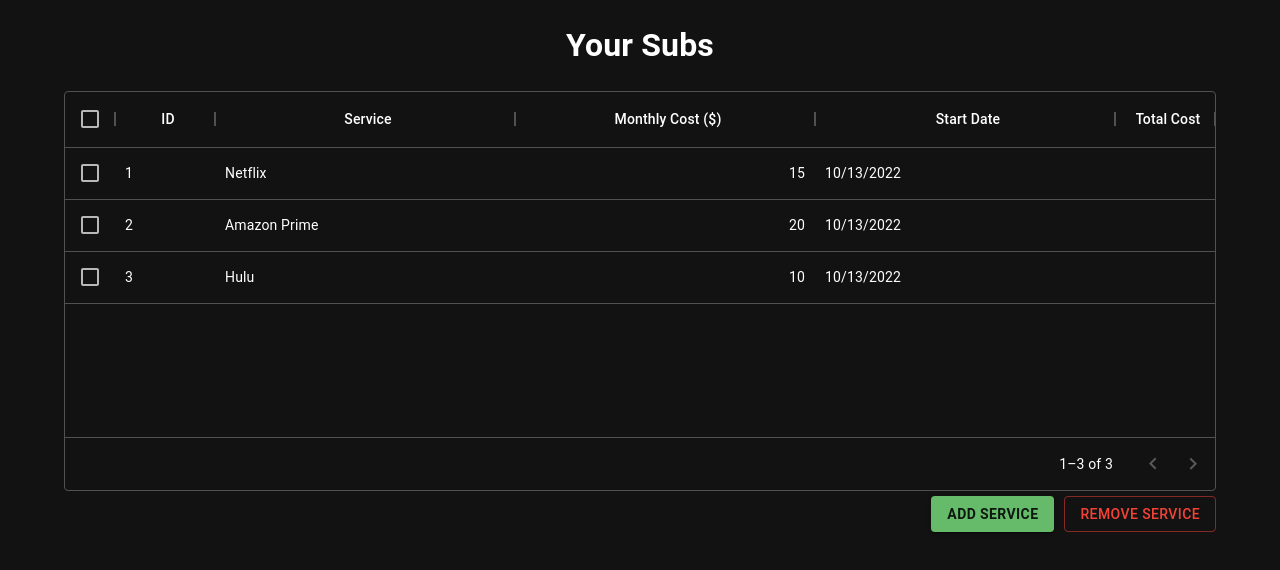
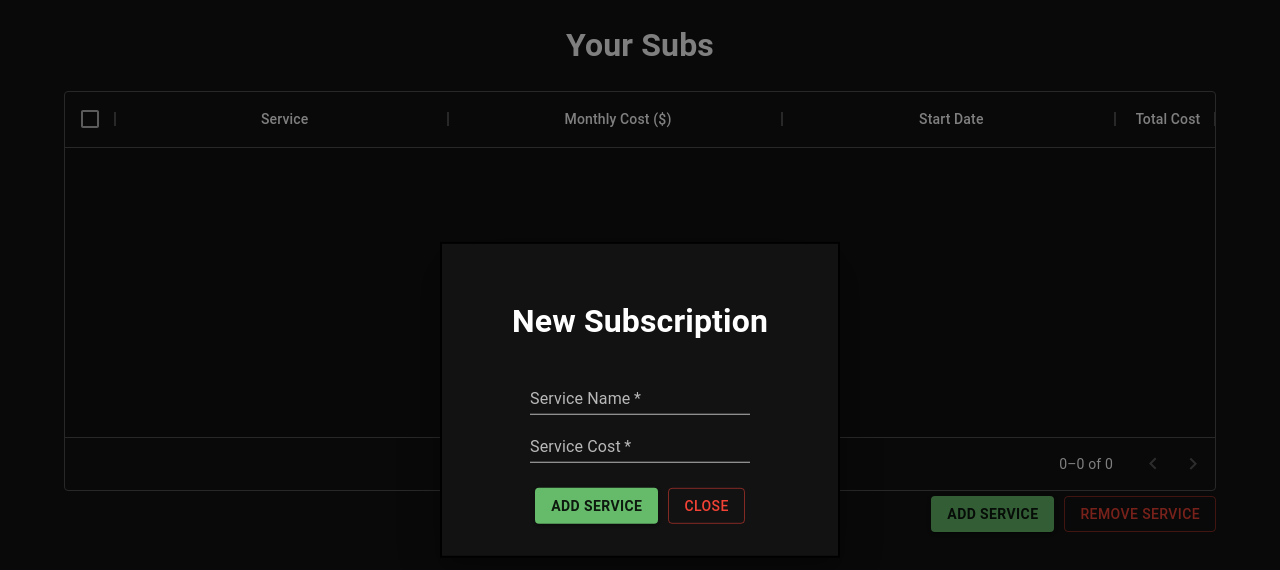
Before and after one commit to MacSuth/subtrack, a React (Create React App) app: page / in a window 1280 px wide. Both pictures are taken after a click on the button "ADD SERVICE". Shown: the top 570 px of the page. Built offline with nearby package versions, Linux system fonts and the light colour scheme.

Commit message:
Add modal, some functions, and more

```diff
--- a/src/ServiceTable.js
+++ b/src/ServiceTable.js
@@ -1,73 +1,86 @@
-import { useState } from "react"
+import { useState } from "react";
 import { DataGrid } from "@mui/x-data-grid";
 import { Box } from "@mui/system";
-import { Button } from "@mui/material";
+import { Button, Modal, TextField } from "@mui/material";
 
-
-export default function ServiceTable() {
+export default function ServiceTable(props) {
   const defaultDate = new Date().toLocaleDateString();
 
-  const rows = [
-    { id: 1, service: 'Netflix', monthlyCost: 15, startDate: defaultDate },
-    { id: 2, service: 'Amazon Prime', monthlyCost: 20, startDate: defaultDate },
-    { id: 3, service: 'Hulu', monthlyCost: 10, startDate: defaultDate },
-  ];
+  // const rows = [
+  //   { id: 1, service: "Netflix", monthlyCost: 15, startDate: defaultDate },
+  //   { id: 2, service: "Amazon Prime", monthlyCost: 20, startDate: defaultDate },
+  //   { id: 3, service: "Hulu", monthlyCost: 10, startDate: defaultDate },
+  // ];
 
-  const [data, setData] = useState(rows);
+  if (localStorage.getItem("rows")) {
+    setData(localStorage.getItem("rows"));
+  }
+
+  const [data, setData] = useState([]);
+  const [openModal, setOpenModal] = useState(false);
 
   const columns = [
     {
-      field: 'id',
-      headerName: 'ID',
+      field: "service",
+      headerName: "Service",
       flex: 1,
-      maxWidth: 100,
-      headerAlign: 'center',
-      textAlign: 'center',
-    },
-    {
-      field: 'service',
-      headerName: 'Service',
-      flex: 1,
-      headerAlign: 'center',
+      headerAlign: "center",
       editable: true,
     },
     {
-      field: 'monthlyCost',
-      headerName: 'Monthly Cost ($)',
+      field: "monthlyCost",
+      headerName: "Monthly Cost ($)",
       flex: 1,
-      headerAlign: 'center',
-      type: 'number',
+      headerAlign: "center",
+      type: "number",
       editable: true,
     },
     {
-      field: 'startDate',
-      headerName: 'Start Date',
+      field: "startDate",
+      headerName: "Start Date",
       flex: 1,
-      headerAlign: 'center',
-      type: 'date',
+      headerAlign: "center",
+      type: "date",
       editable: true,
     },
     {
-      field: 'totalCost',
-      headerName: 'Total Cost',
-      description: 'This column totals your expenditures for the given service.',
+      field: "totalCost",
+      headerName: "Total Cost",
+      description:
+        "This column totals your expenditures for the given service.",
       sortable: false,
-      headerAlign: 'center',
+      headerAlign: "center",
       valueGetter: (params) =>
-        `${params.row.firstName || ''} ${params.row.lastName || ''}`,
+        `${params.row.firstName || ""} ${params.row.lastName || ""}`,
     },
   ];
 
-  function addService() {
+  const style = {
+    position: "absolute",
+    top: "50%",
+    left: "50%",
+    transform: "translate(-50%, -50%)",
+    width: 400,
+    bgcolor: "background.paper",
+    border: "2px solid #000",
+    boxShadow: 24,
+    p: 4,
+  };
 
-  }
+  // function addService() {
+  //   localStorage.clear();
+  //   localStorage.setItem("rows", JSON.stringify(rows));
+  //   let test = localStorage.getItem("rows");
+  //   console.log(JSON.parse(test));
+  // }
 
-  function removeService() {
+  const handleOpen = () => setOpenModal(true);
+  const handleClose = () => setOpenModal(false);
 
-  }
+  function removeService() {}
 
   return (
-    <Box sx={{ height: 400, width: '100%' }}>
+    <Box sx={{ height: 400, width: "100%" }}>
       <DataGrid
         rows={data}
         columns={columns}
@@ -77,10 +90,84 @@
         disableSelectionOnClick
         experimentalFeatures={{ newEditingApi: true }}
       />
-      <div style={{textAlign: 'right', marginTop: '5px', width: '100%'}}>
-        <Button onClick={() => addService()} variant="contained" color="success" sx={{ marginRight: '5px', fontWeight: 'bold'}}>Add Service</Button>
-        <Button onClick={() => removeService()} variant="outlined" color="error" sx={{ marginLeft: '5px'}}>Remove Service</Button>
+      <div style={{ textAlign: "right", marginTop: "5px", width: "100%" }}>
+        <Button
+          onClick={() => handleOpen()}
+          variant="contained"
+          color="success"
+          sx={{ marginRight: "5px", fontWeight: "bold" }}
+        >
+          Add Service
+        </Button>
+        <Button
+          onClick={() => removeService()}
+          variant="outlined"
+          color="error"
+          sx={{ marginLeft: "5px" }}
+        >
+          Remove Service
+        </Button>
       </div>
+      <Modal open={openModal} onClose={handleClose}>
+        <Box sx={style}>
+          <h1 className="header">New Subscription</h1>
+          <div
+            style={{
+              display: "flex",
+              justifyContent: "center",
+              alignItems: "center",
+            }}
+          >
+            <TextField
+              id="serviceName"
+              label="Service Name"
+              variant="standard"
+              required
+            />
+          </div>
+          <div
+            style={{
+              display: "flex",
+              justifyContent: "center",
+              alignItems: "center",
+            }}
+          >
+            <TextField
+              id="serviceCost"
+              label="Service Cost"
+              variant="standard"
+              required
+            />
+          </div>
+          <div
+            style={{
+              marginTop: "25px",
+              display: "flex",
+              justifyContent: "center",
+              alignItems: "center",
+            }}
+          >
+            <Button
+              onClick={() => {
+                console.log("Test");
+              }}
+              variant="contained"
+              color="success"
+              sx={{ marginRight: "5px", fontWeight: "bold" }}
+            >
+              Add Service
+            </Button>
+            <Button
+              onClick={() => handleClose()}
+              variant="outlined"
+              color="error"
+              sx={{ marginLeft: "5px" }}
+            >
+              Close
+            </Button>
+          </div>
+        </Box>
+      </Modal>
     </Box>
-  )
+  );
 }
```
Also changed, not shown: src/App.js (+8 -8 lines).
